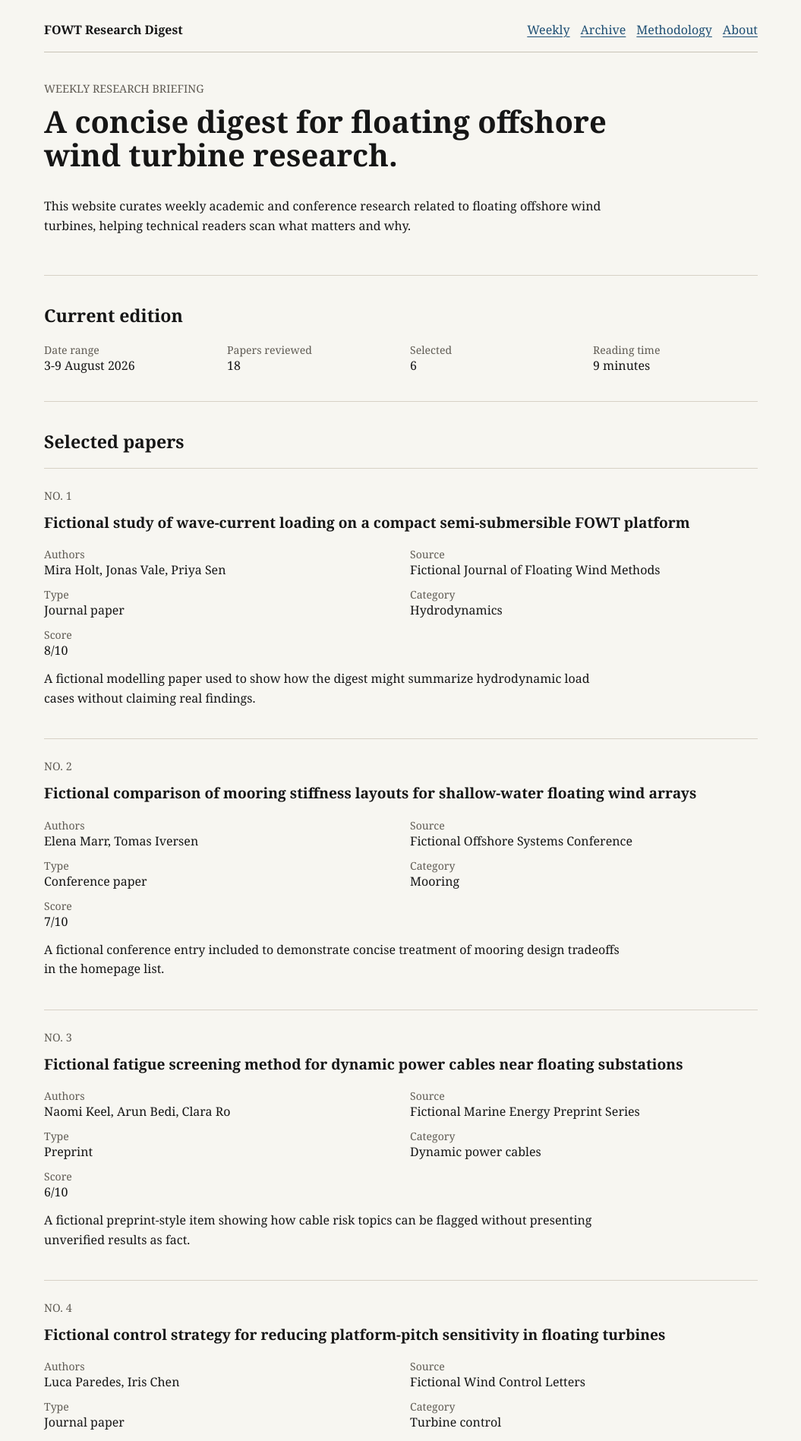
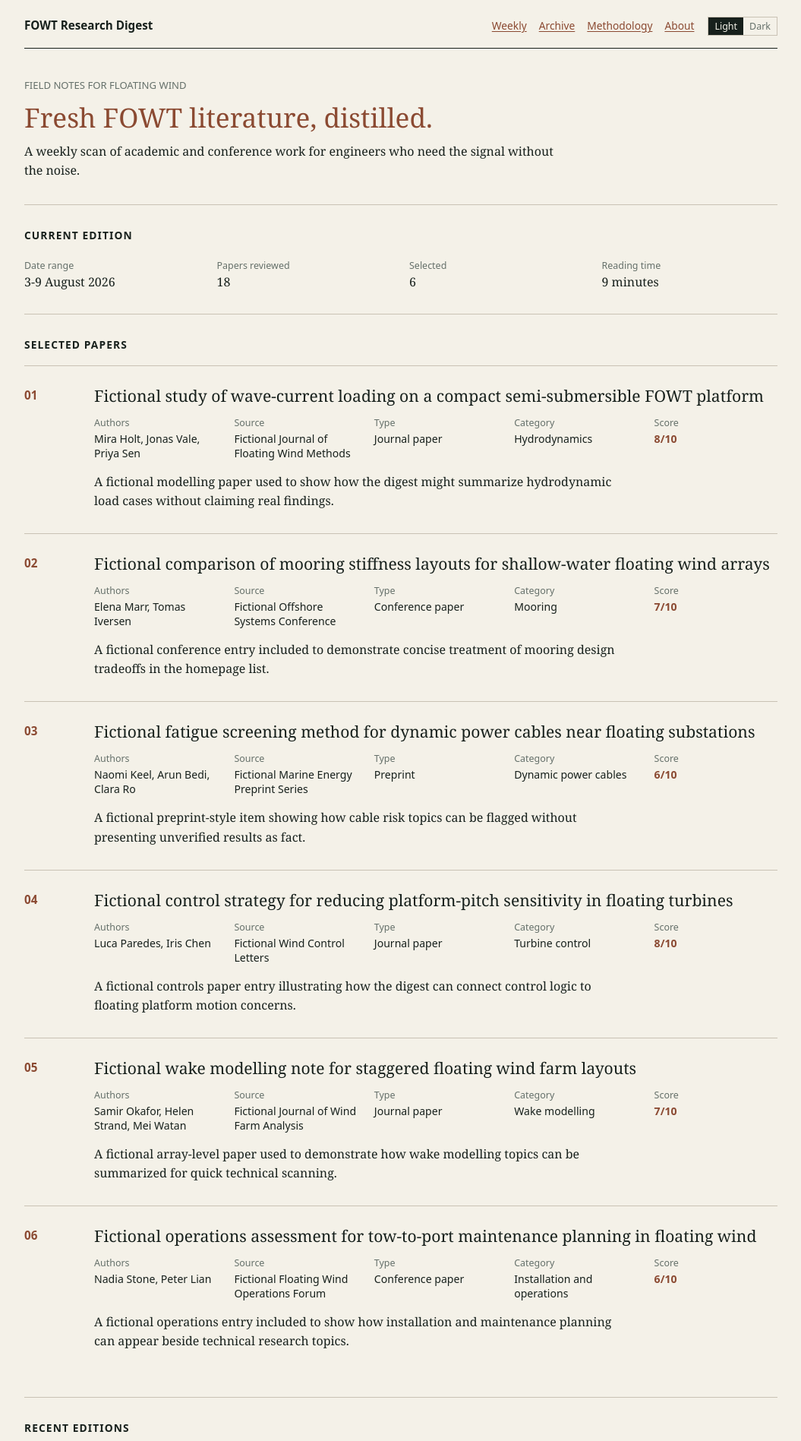
Before and after one commit to yangzhouore/fowt-digest, a Next.js app in the folder web/: page / in a window 1280 px wide. Shown: the top 1897 px of the page at 76% size, without its empty margins (112-1167 px from the left). Built offline with nearby package versions, Linux system fonts and the light colour scheme.

Commit message:
refine the homepage design modes

```diff
--- a/web/app/globals.css
+++ b/web/app/globals.css
@@ -1,7 +1,7 @@
 :root {
-  color: #161616;
-  background: #f7f6f1;
-  font-family: Georgia, "Times New Roman", serif;
+  color: #17201c;
+  background: #f4f1e8;
+  font-family: Charter, "Bitstream Charter", "Sitka Text", Georgia, serif;
 }
 
 * {
@@ -10,46 +10,120 @@
 
 body {
   margin: 0;
-  background: #f7f6f1;
-  color: #161616;
+  background: #f4f1e8;
+  color: #17201c;
+}
+
+body:has(#theme-dark:checked) {
+  background: #111614;
+  color: #f1eadf;
+}
+
+main {
+  --page: #f4f1e8;
+  --paper: #fffdf8;
+  --ink: #17201c;
+  --muted: #65706a;
+  --border: #c9c2b4;
+  --strong-border: #17201c;
+  --accent: #8b4a32;
+
+  min-height: 100vh;
+  max-width: 1040px;
+  margin: 0 auto;
+  padding: 22px 24px 56px;
+  background: var(--page);
+  color: var(--ink);
+}
+
+main:has(#theme-dark:checked) {
+  --page: #111614;
+  --paper: #171d1a;
+  --ink: #f1eadf;
+  --muted: #a9b2ad;
+  --border: #35413b;
+  --strong-border: #d9c8b5;
+  --accent: #d79a72;
 }
 
 a {
-  color: #1d4e73;
+  color: var(--accent);
   text-decoration-thickness: 1px;
-  text-underline-offset: 0.18em;
-}
-
-main {
-  max-width: 980px;
-  margin: 0 auto;
-  padding: 28px 20px 48px;
+  text-underline-offset: 0.16em;
 }
 
 .site-header {
   display: flex;
   justify-content: space-between;
   gap: 24px;
-  padding-bottom: 18px;
-  border-bottom: 1px solid #c8c3b7;
+  align-items: baseline;
+  padding-bottom: 16px;
+  border-bottom: 1px solid var(--strong-border);
 }
 
 .site-name {
+  font-family: ui-sans-serif, system-ui, sans-serif;
+  font-size: 0.95rem;
   font-weight: 700;
   color: inherit;
+  letter-spacing: 0;
   text-decoration: none;
+}
+
+.header-actions {
+  display: flex;
+  flex-wrap: wrap;
+  gap: 18px;
+  align-items: baseline;
+  justify-content: flex-end;
 }
 
 nav {
   display: flex;
   flex-wrap: wrap;
-  gap: 14px;
+  gap: 16px;
+  font-family: ui-sans-serif, system-ui, sans-serif;
+  font-size: 0.86rem;
+}
+
+.theme-toggle {
+  display: flex;
+  gap: 0;
+  margin: 0;
+  padding: 0;
+  border: 1px solid var(--border);
+  font-family: ui-sans-serif, system-ui, sans-serif;
+  font-size: 0.78rem;
+}
+
+.theme-toggle legend {
+  position: absolute;
+  width: 1px;
+  height: 1px;
+  overflow: hidden;
+  clip: rect(0 0 0 0);
+}
+
+.theme-toggle input {
+  position: absolute;
+  opacity: 0;
+}
+
+.theme-toggle label {
+  padding: 3px 8px;
+  color: var(--muted);
+  cursor: pointer;
+}
+
+.theme-toggle input:checked + label {
+  background: var(--strong-border);
+  color: var(--page);
 }
 
 section,
 footer {
-  padding: 36px 0;
-  border-bottom: 1px solid #d7d1c6;
+  padding: 30px 0;
+  border-bottom: 1px solid var(--border);
 }
 
 h1,
@@ -60,56 +134,95 @@ p {
 }
 
 h1 {
-  max-width: 760px;
-  font-size: 2.5rem;
-  line-height: 1.1;
+  max-width: 680px;
+  margin-bottom: 14px;
+  color: var(--accent);
+  font-size: 2.2rem;
+  font-weight: 500;
+  line-height: 1.08;
 }
 
 h2 {
-  font-size: 1.45rem;
+  margin-bottom: 18px;
+  font-family: ui-sans-serif, system-ui, sans-serif;
+  font-size: 0.86rem;
+  font-weight: 700;
+  letter-spacing: 0.08em;
+  text-transform: uppercase;
 }
 
 h3 {
-  font-size: 1.2rem;
+  margin-bottom: 14px;
+  font-size: 1.32rem;
+  font-weight: 500;
+  line-height: 1.22;
 }
 
 p {
-  max-width: 760px;
-  line-height: 1.6;
+  max-width: 700px;
+  margin-bottom: 0;
+  line-height: 1.58;
+}
+
+.intro {
+  padding-top: 38px;
+  padding-bottom: 32px;
 }
 
 .eyebrow,
 .paper-number {
-  margin-bottom: 10px;
-  color: #605c54;
-  font-size: 0.9rem;
+  font-family: ui-sans-serif, system-ui, sans-serif;
+  color: var(--muted);
+  font-size: 0.82rem;
   letter-spacing: 0;
   text-transform: uppercase;
+}
+
+.eyebrow {
+  margin-bottom: 12px;
+}
+
+.paper-number {
+  margin: 0;
+  color: var(--accent);
+  font-size: 0.95rem;
+  font-weight: 700;
 }
 
 .edition-meta dl,
 .paper-meta {
   display: grid;
-  gap: 12px 24px;
+  gap: 10px 22px;
   margin: 0;
 }
 
 .edition-meta dl {
   grid-template-columns: repeat(4, minmax(0, 1fr));
+  padding-top: 4px;
 }
 
 .paper-meta {
-  grid-template-columns: repeat(2, minmax(0, 1fr));
-  margin-bottom: 14px;
+  grid-template-columns: repeat(5, minmax(0, 1fr));
+  margin-bottom: 16px;
+  font-family: ui-sans-serif, system-ui, sans-serif;
+  font-size: 0.88rem;
 }
 
 dt {
-  color: #605c54;
-  font-size: 0.88rem;
+  margin-bottom: 3px;
+  color: var(--muted);
+  font-family: ui-sans-serif, system-ui, sans-serif;
+  font-size: 0.78rem;
 }
 
 dd {
   margin: 0;
+  line-height: 1.35;
+}
+
+.paper-score {
+  color: var(--accent);
+  font-weight: 700;
 }
 
 .paper-list {
@@ -119,37 +232,74 @@ dd {
 }
 
 .paper-list li {
-  padding: 24px 0;
-  border-top: 1px solid #d7d1c6;
+  padding: 26px 0 30px;
+  border-top: 1px solid var(--border);
+}
+
+.paper-list article {
+  display: grid;
+  grid-template-columns: 64px minmax(0, 1fr);
+  column-gap: 28px;
+}
+
+.paper-list article > :not(.paper-number) {
+  grid-column: 2;
+}
+
+.paper-list .paper-number {
+  grid-column: 1;
+  grid-row: 1 / span 3;
 }
 
 .edition-list {
+  display: grid;
+  gap: 8px;
+  margin: 0;
   padding-left: 20px;
+  font-family: ui-sans-serif, system-ui, sans-serif;
+  font-size: 0.94rem;
 }
 
 footer {
+  color: var(--muted);
   border-bottom: 0;
+  font-family: ui-sans-serif, system-ui, sans-serif;
+  font-size: 0.88rem;
 }
 
 @media (max-width: 720px) {
   main {
-    padding: 20px 16px 36px;
+    padding: 18px 16px 40px;
   }
 
   .site-header {
     display: block;
   }
 
-  nav {
+  .header-actions {
+    justify-content: flex-start;
     margin-top: 14px;
   }
 
   h1 {
-    font-size: 2rem;
+    font-size: 1.85rem;
+  }
+
+  section,
+  footer {
+    padding: 26px 0;
   }
 
   .edition-meta dl,
   .paper-meta {
     grid-template-columns: 1fr;
   }
+
+  .paper-list article {
+    display: block;
+  }
+
+  .paper-number {
+    margin-bottom: 10px;
+  }
 }
--- a/web/app/page.tsx
+++ b/web/app/page.tsx
@@ -12,23 +12,29 @@ export default function Home() {
         <Link className="site-name" href="/">
           FOWT Research Digest
         </Link>
+        <div className="header-actions">
           <nav aria-label="Primary navigation">
             <a href="#weekly">Weekly</a>
             <a href="#archive">Archive</a>
             <a href="#methodology">Methodology</a>
             <a href="#about">About</a>
           </nav>
+          <fieldset className="theme-toggle" aria-label="Theme mode">
+            <legend>Theme</legend>
+            <input id="theme-light" name="theme" type="radio" defaultChecked />
+            <label htmlFor="theme-light">Light</label>
+            <input id="theme-dark" name="theme" type="radio" />
+            <label htmlFor="theme-dark">Dark</label>
+          </fieldset>
+        </div>
       </header>
 
       <section className="intro" aria-labelledby="intro-heading">
-        <p className="eyebrow">Weekly research briefing</p>
-        <h1 id="intro-heading">
-          A concise digest for floating offshore wind turbine research.
-        </h1>
+        <p className="eyebrow">Field notes for floating wind</p>
+        <h1 id="intro-heading">Fresh FOWT literature, distilled.</h1>
         <p>
-          This website curates weekly academic and conference research related
-          to floating offshore wind turbines, helping technical readers scan
-          what matters and why.
+          A weekly scan of academic and conference work for engineers who need
+          the signal without the noise.
         </p>
       </section>
 
@@ -60,7 +66,9 @@ export default function Home() {
           {mockPapers.map((paper) => (
             <li key={paper.id}>
               <article>
-                <p className="paper-number">No. {paper.number}</p>
+                <p className="paper-number">
+                  {String(paper.number).padStart(2, "0")}
+                </p>
                 <h3>{paper.title}</h3>
                 <dl className="paper-meta">
                   <div>
@@ -81,7 +89,7 @@ export default function Home() {
                   </div>
                   <div>
                     <dt>Score</dt>
-                    <dd>{paper.score}/10</dd>
+                    <dd className="paper-score">{paper.score}/10</dd>
                   </div>
                 </dl>
                 <p>{paper.editorialSummary}</p>
```
Lines whose indentation alone changed are shown as unchanged.
